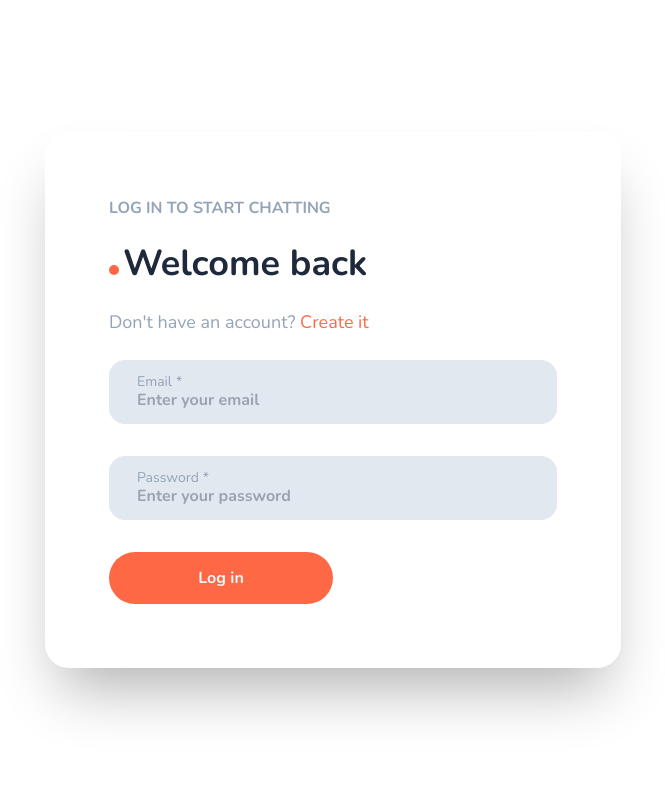
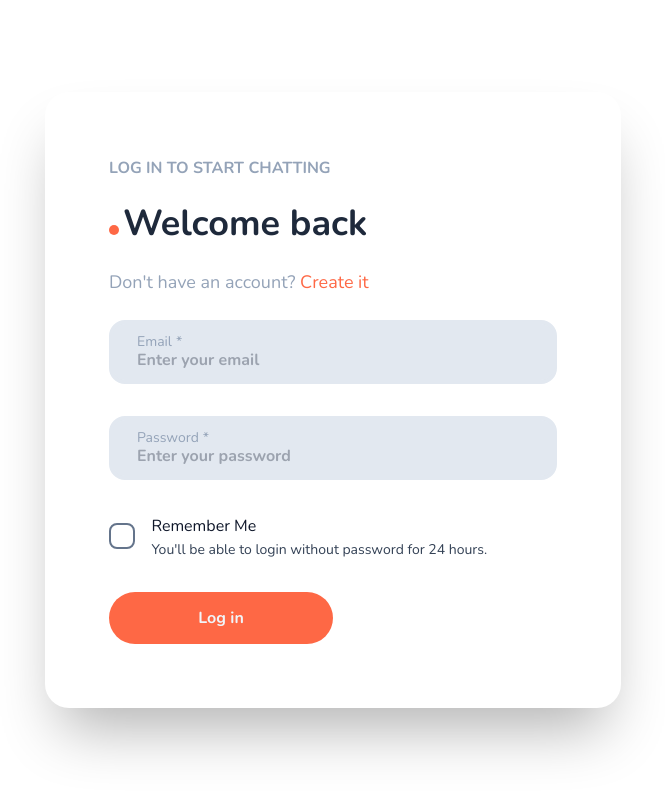
Before and after one commit to qubrat/qbeechat, a React (Vite) app in the folder app/: page /login in a window 1280 px wide. Shown: the top 794 px of the page, without its empty margins (307-972 px from the left). Built offline with nearby package versions, Linux system fonts and the light colour scheme; some icons are missing.

Commit message:
Added "Remember me" toggle on Login screen

```diff
--- a/app/src/components/Auth/PersistLogin.tsx
+++ b/app/src/components/Auth/PersistLogin.tsx
@@ -1,28 +1,44 @@
 import { Outlet } from "react-router-dom";
 import { useEffect, useState } from "react";
 import useRefreshToken from "../../hooks/useRefreshToken";
-import { useAccessToken } from "../../stores/authStore";
+import { useAccessToken, usePersistLogin } from "../../stores/authStore";
 import Spinner from "../Spinner";
 
 const PersistLogin = () => {
 	const [loading, setLoading] = useState(true);
 	const refresh = useRefreshToken();
 	const accessToken = useAccessToken();
+	const persistLogin = usePersistLogin();
+
+	const render = () => {
+		if (!persistLogin) {
+			return <Outlet />;
+		} else if (loading) {
+			return <Spinner size="large" color="grey" />;
+		} else {
+			return <Outlet />;
+		}
+	};
 
 	useEffect(() => {
+		let mounted = true;
 		const verifyRefreshToken = async () => {
 			try {
 				await refresh();
 			} catch (err) {
 				console.error(err);
 			} finally {
-				setLoading(false);
+				mounted && setLoading(false);
 			}
 		};
-		!accessToken ? verifyRefreshToken() : setLoading(false);
+		!accessToken && persistLogin ? verifyRefreshToken() : setLoading(false);
+
+		return () => {
+			mounted = false;
+		};
 	}, []);
 
-	return <>{loading ? <Spinner size="large" color="grey" /> : <Outlet />}</>;
+	return render();
 };
 
 export default PersistLogin;
--- /dev/null
+++ b/app/src/components/CheckboxWithDescription.tsx
@@ -0,0 +1,32 @@
+import { Icon } from "@iconify/react";
+
+type CheckboxWithDescriptionProps = {
+	checked: boolean;
+	onChange: (e: React.ChangeEvent<HTMLInputElement>) => void;
+	className?: string;
+	children?: React.ReactNode;
+};
+
+const CheckboxWithDescription = ({ checked, onChange, children }: CheckboxWithDescriptionProps) => {
+	return (
+		<div className="inline-flex items-center">
+			<label className="relative flex items-center mr-4 rounded-full cursor-pointer" htmlFor="description">
+				<input
+					type="checkbox"
+					className="relative p-[0.7rem] transition-all border-2 rounded-lg appearance-none cursor-pointer peer border-slate-500 checked:bg-primary checked:border-primary"
+					id="description"
+					checked={checked}
+					onChange={onChange}
+				/>
+				<span className="absolute text-white transition-opacity opacity-0 pointer-events-none top-2/4 left-2/4 -translate-y-2/4 -translate-x-2/4 peer-checked:opacity-100">
+					<Icon icon="fluent-mdl2:skype-check" width="20" height="20" />
+				</span>
+			</label>
+			<label className="mt-px cursor-pointer select-none" htmlFor="description">
+				<div>{children}</div>
+			</label>
+		</div>
+	);
+};
+
+export default CheckboxWithDescription;
--- a/app/src/pages/SignIn/components/Login.tsx
+++ b/app/src/pages/SignIn/components/Login.tsx
@@ -13,9 +13,10 @@ import { motion, AnimatePresence } from "framer-motion";
 import { slideVariants } from "../../../animation/slideVariants";
 
 import { axiosWithCredentials } from "../../../api/axios";
-import { getActions } from "../../../stores/authStore";
+import { getActions, usePersistLogin } from "../../../stores/authStore";
 
 import type { LoginMode } from "../SignIn";
+import Checkbox from "../../../components/CheckboxWithDescription";
 
 type LoginProps = {
 	setMode: React.Dispatch<React.SetStateAction<LoginMode>>;
@@ -27,7 +28,13 @@ const Login = ({ setMode }: LoginProps) => {
 	const [loading, setLoading] = useState<boolean>(false);
 
 	const navigate = useNavigate();
-	const { setAuth } = getActions();
+	const { setAuth, persistLogin } = getActions();
+
+	const persist = usePersistLogin();
+
+	const togglePersist = () => {
+		persistLogin(!persist);
+	};
 
 	const handleSubmit = async (e: FormEvent<HTMLFormElement>) => {
 		e.preventDefault();
@@ -103,6 +110,10 @@ const Login = ({ setMode }: LoginProps) => {
 						error={password.error}
 						required
 					/>
+					<Checkbox onChange={togglePersist} checked={persist}>
+						<p className="block leading-relaxed text-slate-900">Remember Me</p>
+						<p className="block text-sm leading-normal text-slate-700">You&apos;ll be able to login without password for 24 hours.</p>
+					</Checkbox>
 					<Button type="submit" size="medium" text="Log in" loading={loading} width="1/2" />
 				</Form>
 			</motion.div>
--- a/app/src/stores/authStore.tsx
+++ b/app/src/stores/authStore.tsx
@@ -17,9 +17,11 @@ type User = {
 type AuthStore = {
 	accessToken: string | undefined;
 	user: User | undefined;
+	persistLogin: boolean;
 
 	actions: {
 		setAuth: (accessToken: string | undefined) => void;
+		persistLogin: (value: boolean) => void;
 		logout: () => void;
 	};
 };
@@ -29,6 +31,7 @@ export const decodeAccessToken = (accessToken: string): TokenData => jwtDecode<T
 const authStore = create<AuthStore>((set) => ({
 	accessToken: undefined,
 	user: undefined,
+	persistLogin: JSON.parse(localStorage.getItem("persistLogin") || "false"),
 
 	actions: {
 		setAuth: (accessToken: string | undefined) => {
@@ -45,7 +48,10 @@ const authStore = create<AuthStore>((set) => ({
 				user,
 			});
 		},
-
+		persistLogin: (value: boolean = true) => {
+			localStorage.setItem("persistLogin", JSON.stringify(value));
+			set({ persistLogin: value });
+		},
 		logout: () =>
 			set({
 				accessToken: undefined,
@@ -65,11 +71,13 @@ type Params<U> = Parameters<typeof useStoreWithEqualityFn<typeof authStore, U>>;
 // Selectors
 const accessTokenSelector = (state: ExtractState<typeof authStore>) => state.accessToken;
 const userDataSelector = (state: ExtractState<typeof authStore>) => state.user;
+const persistLoginSelector = (state: ExtractState<typeof authStore>) => state.persistLogin;
 const actionsSelector = (state: ExtractState<typeof authStore>) => state.actions;
 
 // getters
 export const getAccessToken = () => accessTokenSelector(authStore.getState());
 export const getUserData = () => userDataSelector(authStore.getState());
+export const getPersistLogin = () => persistLoginSelector(authStore.getState());
 export const getActions = () => actionsSelector(authStore.getState());
 
 function useAuthStore<U>(selector: Params<U>[1], equalityFn?: Params<U>[2]) {
@@ -79,4 +87,5 @@ function useAuthStore<U>(selector: Params<U>[1], equalityFn?: Params<U>[2]) {
 // Hooks
 export const useAccessToken = () => useAuthStore(accessTokenSelector);
 export const useUserData = () => useAuthStore(userDataSelector);
+export const usePersistLogin = () => useAuthStore(persistLoginSelector);
 export const useActions = () => useAuthStore(actionsSelector);
```
Also changed, not shown: 1 other file (tests, documents, lock files or other folders).
